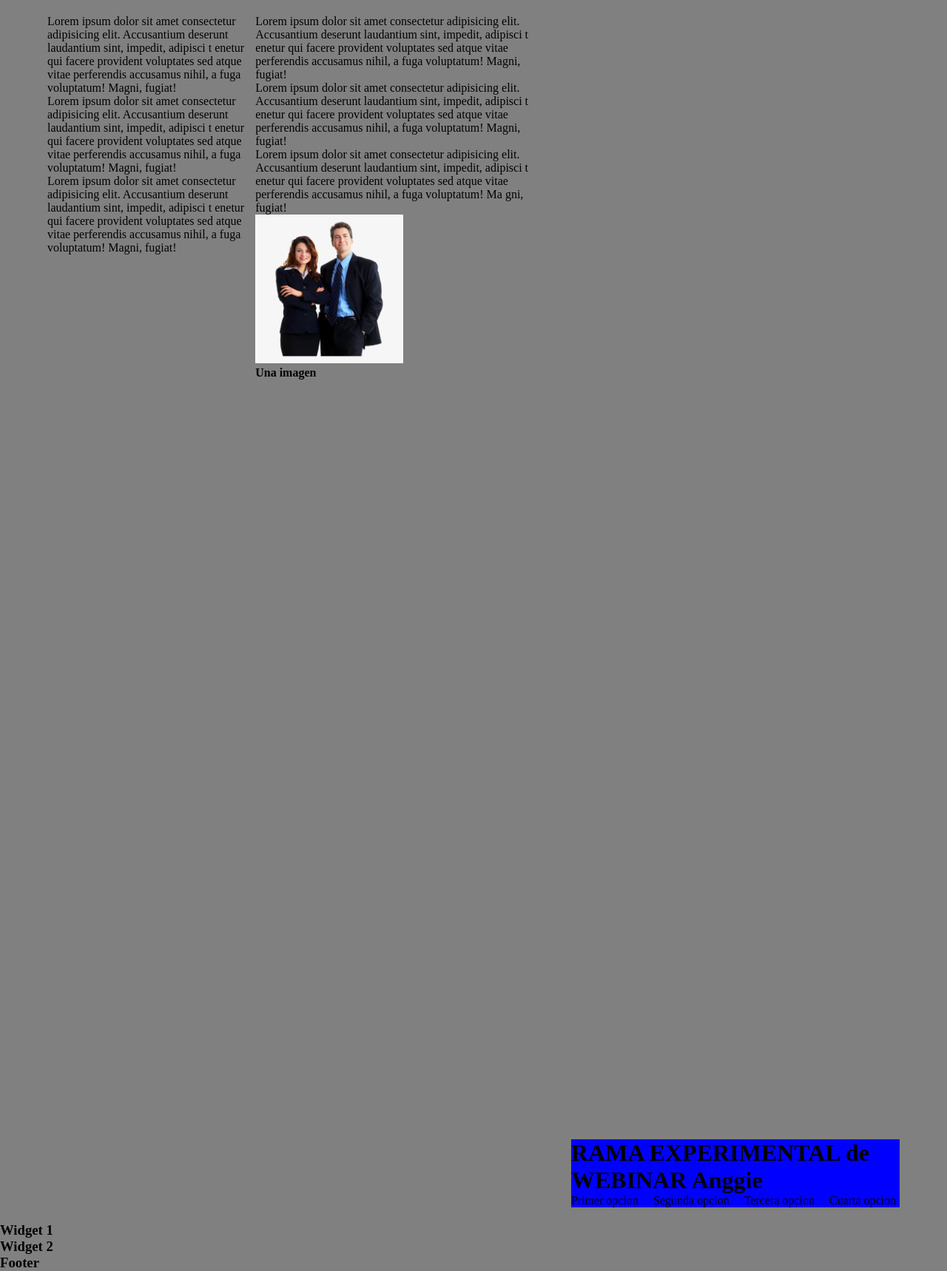
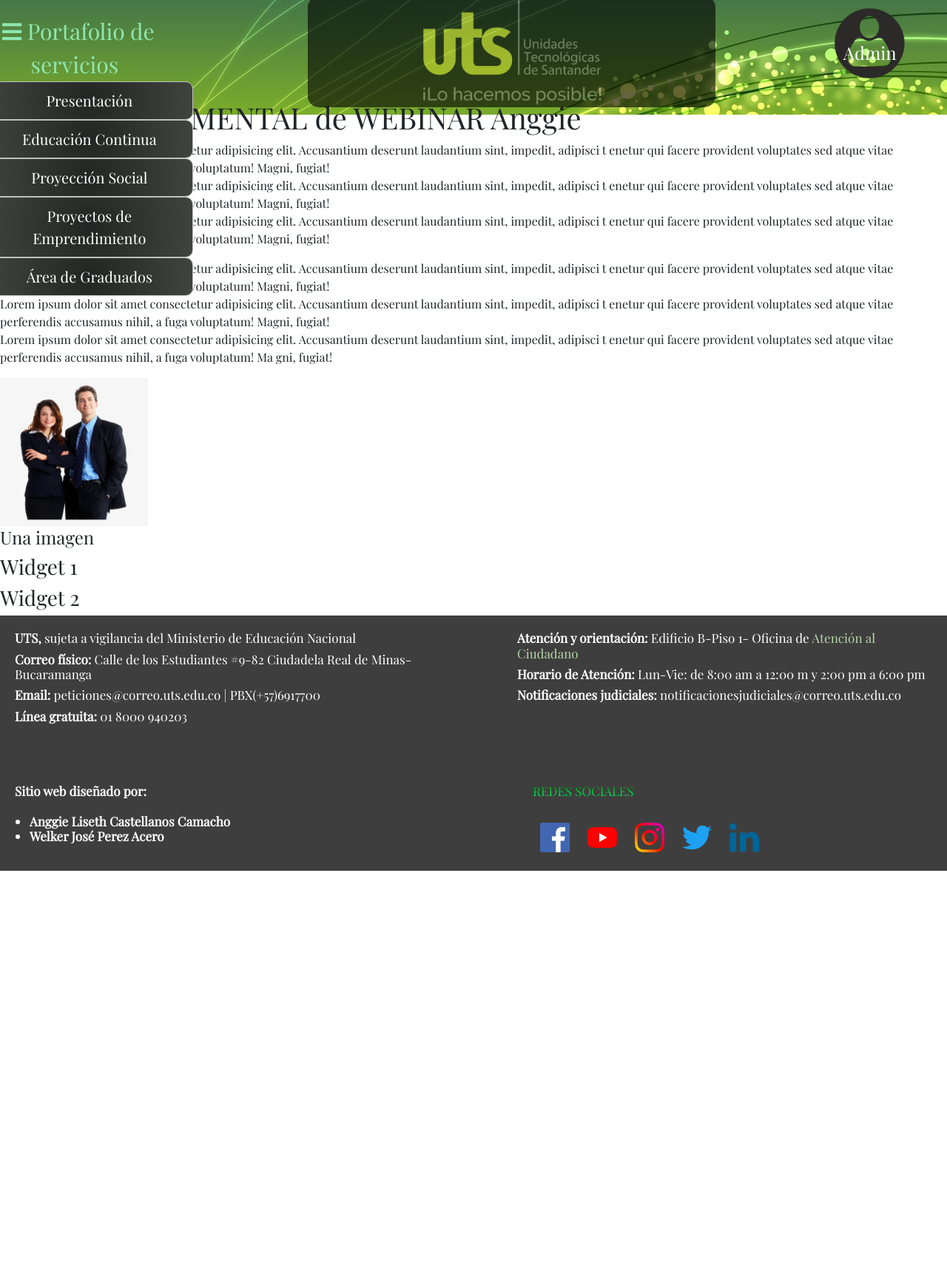
Before and after one commit to WelkerAcero/uts_project, a PHP site: page /ProyectoSitioWeb_UTS/Webinar.php in a window 1280 px wide. Shown: the whole page at 74% size. After the commit the page ends 1177 px from the top, so only its background shows below. Run offline with PHP 8.4, Linux system fonts and the light colour scheme.

Commit message:
Estructura de la página web programas lista, se arregló desbordamiento, solamente hace falta agregar el contenido de webinar y podcast

```diff
--- a/proyecto_uts/Webinar.php
+++ b/proyecto_uts/Webinar.php
@@ -1,16 +1,37 @@
 <!DOCTYPE html>
 <html lang="en">
 <head>
+    <title>Programas</title>
     <meta charset="UTF-8">
+    <meta name="viewport" content="width=device-width, user-scalable=no, initial-scale=1, maximum-scale=1, minimum-scale=1">
     <meta http-equiv="X-UA-Compatible" content="IE=edge">
-    <meta name="viewport" content="width=device-width, initial-scale=1.0">
-    <link rel="stylesheet" href="css/webinar.css">
-    <title>Document</title>
+    <link rel="stylesheet" href="css/      ">
+    <link href="https://fonts.googleapis.com/css2?family=Playfair+Display&display=swap" rel="stylesheet">
+    <link rel="stylesheet" href="https://cdnjs.cloudflare.com/ajax/libs/font-awesome/5.15.3/css/all.min.css">
+    <link rel="stylesheet" href="https://cdn.jsdelivr.net/npm/bootstrap@4.5.3/dist/css/bootstrap.min.css" integrity="sha384-TX8t27EcRE3e/ihU7zmQxVncDAy5uIKz4rEkgIXeMed4M0jlfIDPvg6uqKI2xXr2" crossorigin="anonymous">
+
+    <link rel="stylesheet" type="text/css" href="librerias/alertifyjs/css/alertify.css">
+    <link rel="stylesheet" type="text/css" href="librerias/alertifyjs/css/themes/default.css">
+    <link rel="stylesheet" type="text/css" href="librerias/select2/css/select2.css">
+
+    <script src="librerias/jquery-3.6.0.min.js"></script>
+    <script src="js/app.js"></script>
+    <script src="librerias/bootstrap/js/bootstrap.js"></script>
+    <script src="librerias/alertifyjs/alertify.js"></script>
+    <script src="librerias/select2/js/select2.js"></script>
 </head>
+
 
 <body>
 
-    <div class="contenedor">
+<div class="contenedor_padre_programas ">
+        <!-- ================================================================ SECCIÓN MENÚ ====================================================================== -->
+        <header class="header_presentacion">
+        <?php
+        include("headerMenu.php");
+        ?>
+        </header>
+        <!-- ================================================================ CONTENIDO ====================================================================== -->
 
         <header class="header">
             <h1>RAMA EXPERIMENTAL de WEBINAR Anggie</h1>
@@ -81,10 +102,13 @@
             </div>
 
 
-        <footer class="footer_webinar">
-            <h3>Footer</h3>
+        <!-- ================================================================ SECCIÓN FOOTER ====================================================================== -->
+
+        <footer class="footer_presentacion">
+        <?php
+        include("footerDone.php");
+        ?>
         </footer>
-
     </div>
 
 </body>
--- a/proyecto_uts/css/style_HeaderFooter.css
+++ b/proyecto_uts/css/style_Headerr.css
@@ -1,8 +1,10 @@
 * {
   margin: 0px;
   padding: 0px;
-  /*border: 2px solid yellow;*/
+  /* border: 2px solid yellow; */
   box-sizing: border-box;
+  overflow-wrap: auto;
+  font-family: 'Playfair Display', serif;
 }
 
 body {
@@ -10,17 +12,17 @@
   margin: 0px;
   background: white;
   color: black;
-  max-width: 1300px;
-  width: 100%;
+  max-width: 100%;
 }
 
 /*==================================================== MENU ============================================================*/
 
 .contenedor-menu {
-  max-width: 1320px;
+  max-width: 100%;
+  width: 100%;
   margin: -20px auto;
   display: flex;
-  justify-content: space-between;
+  justify-content: space-evenly;
   justify-content:center;
   justify-items: center;
 }
@@ -100,7 +102,7 @@
 
 .contenedor-login {
   text-align: center;
-  margin-right:15px;
+  margin-right:95px;
 }
 
 .contenedor-login>h4 {
@@ -109,7 +111,7 @@
 }
 
 .icono-login {
-  margin: 30px 30px;
+  margin: 30px 0px;
   width: 97px;
   height: 97px;
 }
--- a/proyecto_uts/css/webinar.css
+++ b/proyecto_uts/css/webinar.css
@@ -1,6 +1,7 @@
 *{
     margin: 0px;
     padding: 0px;
+    font-family: 'Playfair Display', serif;
 }
 
 body{
--- a/proyecto_uts/headerMenu.php
+++ b/proyecto_uts/headerMenu.php
@@ -6,7 +6,9 @@
     <meta charset="UTF-8">
     <meta name="viewport" content="width=device-width, user-scalable=no, initial-scale=1, maximum-scale=1, minimum-scale=1">
     <meta http-equiv="X-UA-Compatible" content="IE=edge">
-    <link rel="stylesheet" href="css/style_HeaderFooter.css">
+    <link rel="stylesheet" href="css/style_Headerr.css">
+    <link href="https://fonts.googleapis.com/css2?family=Playfair+Display&display=swap" rel="stylesheet">
+
     <link rel="stylesheet" href="https://cdnjs.cloudflare.com/ajax/libs/font-awesome/5.15.3/css/all.min.css">
     <link rel="stylesheet" href="https://cdn.jsdelivr.net/npm/bootstrap@4.5.3/dist/css/bootstrap.min.css" integrity="sha384-TX8t27EcRE3e/ihU7zmQxVncDAy5uIKz4rEkgIXeMed4M0jlfIDPvg6uqKI2xXr2" crossorigin="anonymous">
 
--- a/proyecto_uts/podcast.php
+++ b/proyecto_uts/podcast.php
@@ -19,8 +19,8 @@
     <script src="librerias/bootstrap/js/bootstrap.js"></script>
     <script src="librerias/alertifyjs/alertify.js"></script>
     <script src="librerias/select2/js/select2.js"></script>
+</head>
 
-</head>
 <body>
     <div class="contenedor_padre_podcast ">
         <!-- ================================================================ SECCIÓN MENÚ ====================================================================== -->
```
Also changed, not shown: proyecto_uts/css/style_presentacion.css (+7 -7 lines). Lines whose indentation alone changed are shown as unchanged.
